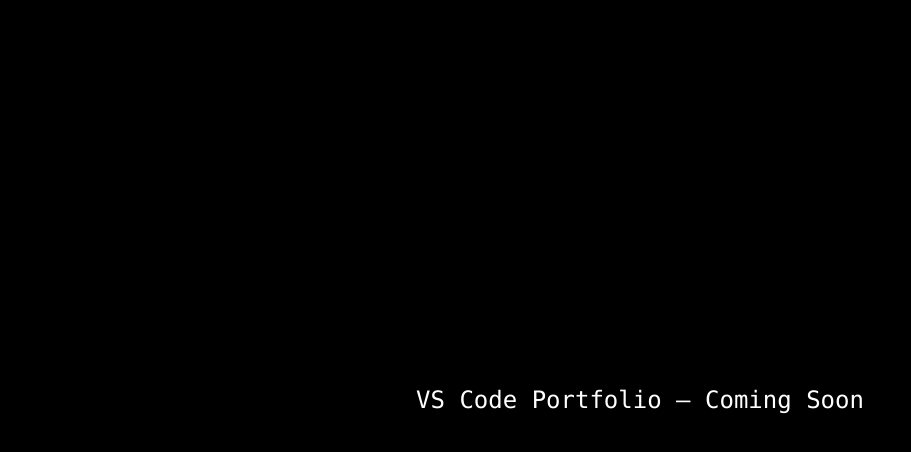
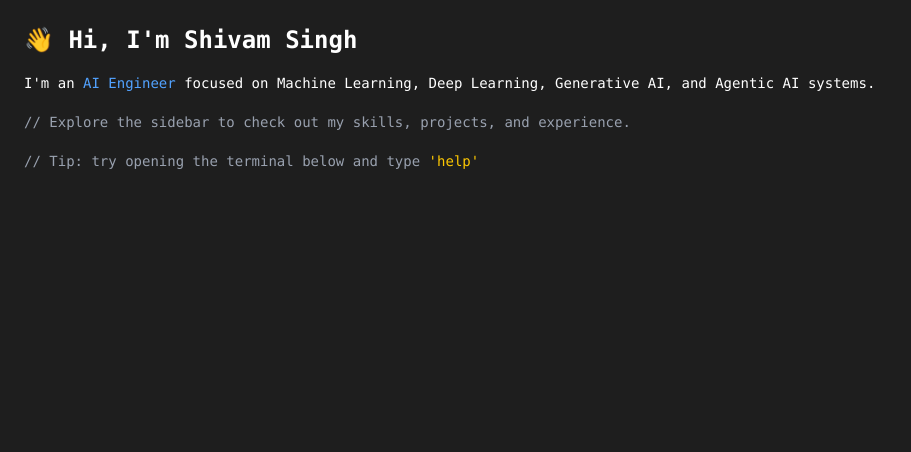
Before and after one commit to shivamsingh-itds/portfolio, a Next.js app: page / in a window 1280 px wide. Shown: the top 452 px of the page, without its empty margins (0-911 px from the left). Built offline with nearby package versions, Linux system fonts and the light colour scheme.

Commit message:
updated page

```diff
--- a/src/app/page.tsx
+++ b/src/app/page.tsx
@@ -1,11 +1,6 @@
+import Editor from "@/components/vscode/editor";
+import { welcomeContent } from "@/data/welcome";
+
 export default function Home() {
-  return (
-    <main className="flex min-h-screen items-center justify-center bg-black text-white">
-      <h1 className="text-2xl font-mono">VS Code Portfolio — Coming Soon</h1>
-    </main>
-  );
+  return <Editor content={welcomeContent} />;
 }
-
-import type { ThemeName } from "@/types";
-
-const testTheme: ThemeName = "dracula"; // should show NO red underline
```
